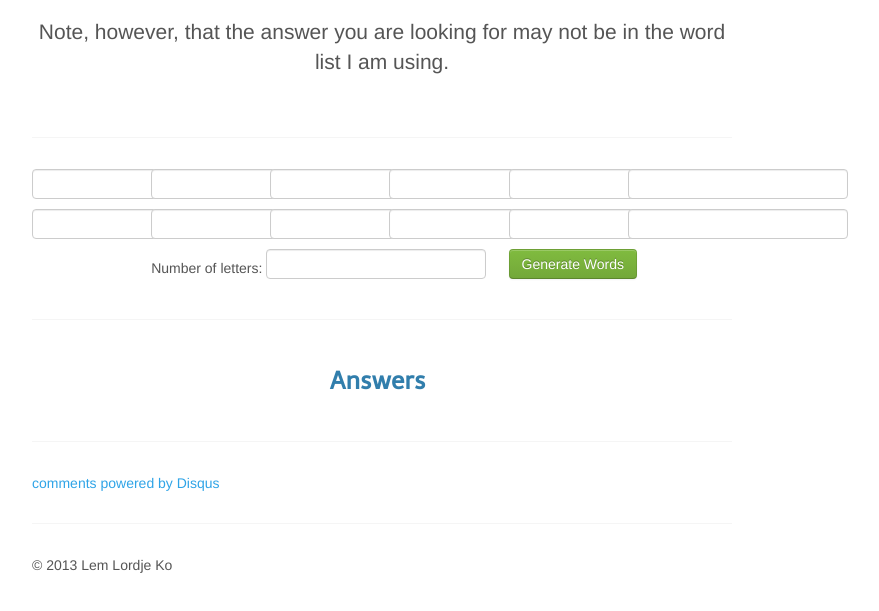
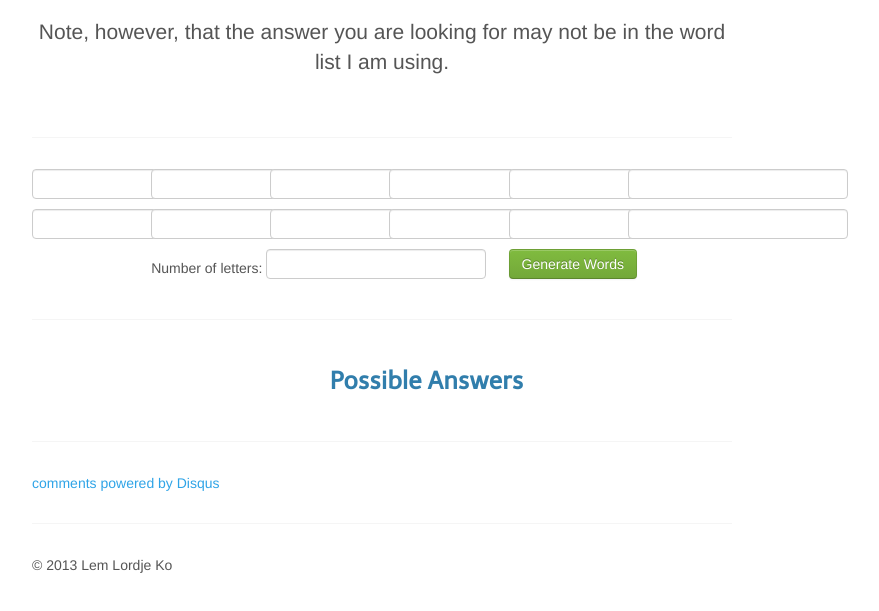
Before and after one commit to aliali007/4pics1word, a plain HTML site: page index.html in a window 1280 px wide. Shown: the part 245-856 px from the top of the page, without its empty margins (258-1137 px from the left). Drawn offline with Linux system fonts and the light colour scheme; a script that the page names is missing.

Commit message:
change label to "Possible Answers"

```diff
--- a/index.html
+++ b/index.html
@@ -74,8 +74,8 @@
       <hr />
 
       <div class="row-fluid">
-        <div class="span2 offset5">
-          <h3>Answers</h3>
+        <div class="span4 offset5">
+          <h3>Possible Answers</h3>
           <ul id="answers">
           </ul>
         </div>
```
